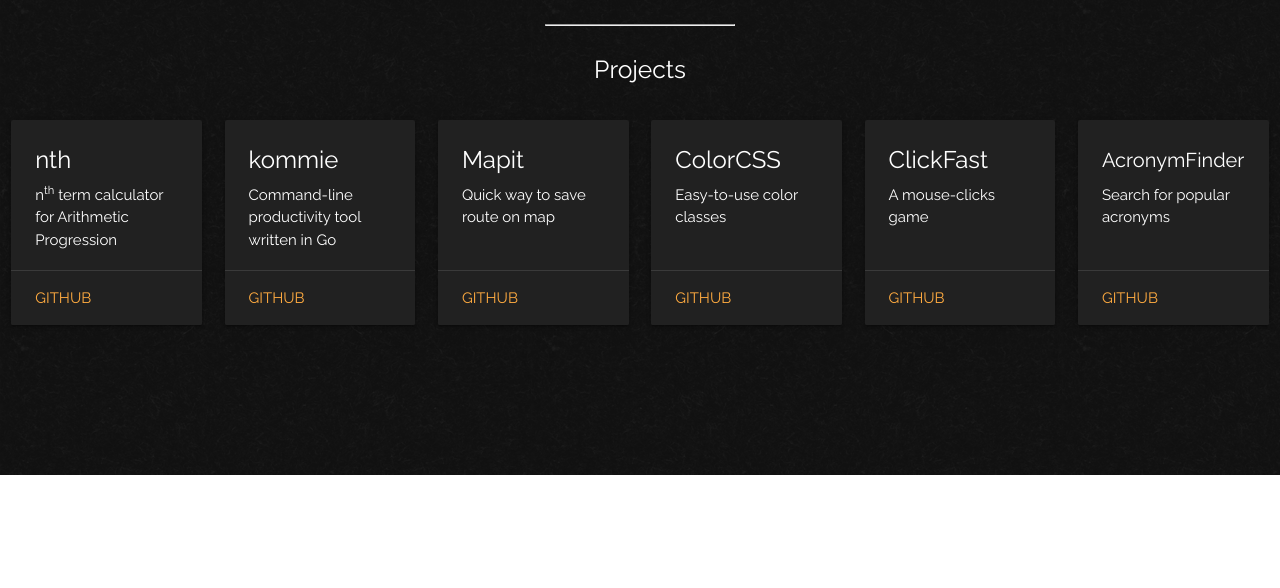
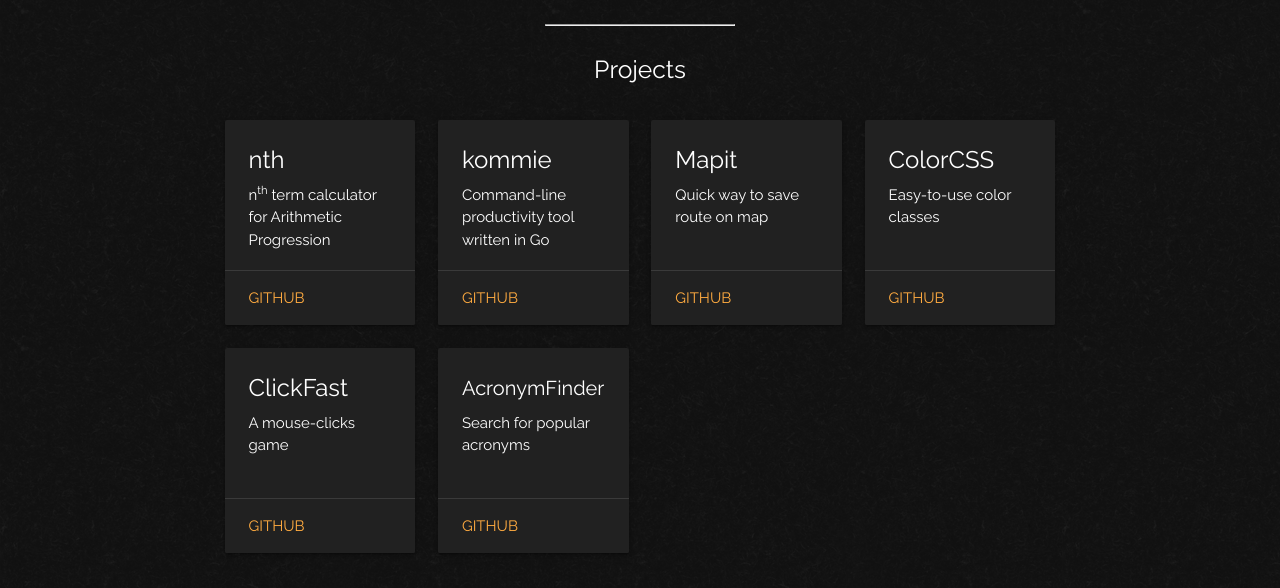
Before and after one commit to shivamMg/mygithubpage, a plain HTML site: page index.html in a window 1280 px wide. Shown: the part 325-913 px from the top of the page. Before the commit the page ends 800 px from the top, so only its background shows below. Drawn offline with nearby package versions, Linux system fonts and the light colour scheme.

Commit message:
Add offset to project cards

```diff
--- a/index.html
+++ b/index.html
@@ -57,7 +57,7 @@
         </div>
       </div>
       <div class="row">
-        <div class="col s12 m4 l2">
+        <div class="col s12 m4 l2 offset-l2">
           <div class="card grey darken-4">
             <div class="card-content white-text">
               <span class="card-title">nth</span>
@@ -101,7 +101,7 @@
             </div>
           </div>
         </div>
-        <div class="col s12 m4 l2">
+        <div class="col s12 m4 l2 offset-l2">
           <div class="card grey darken-4">
             <div class="card-content white-text">
               <span class="card-title">ClickFast</span>
```
